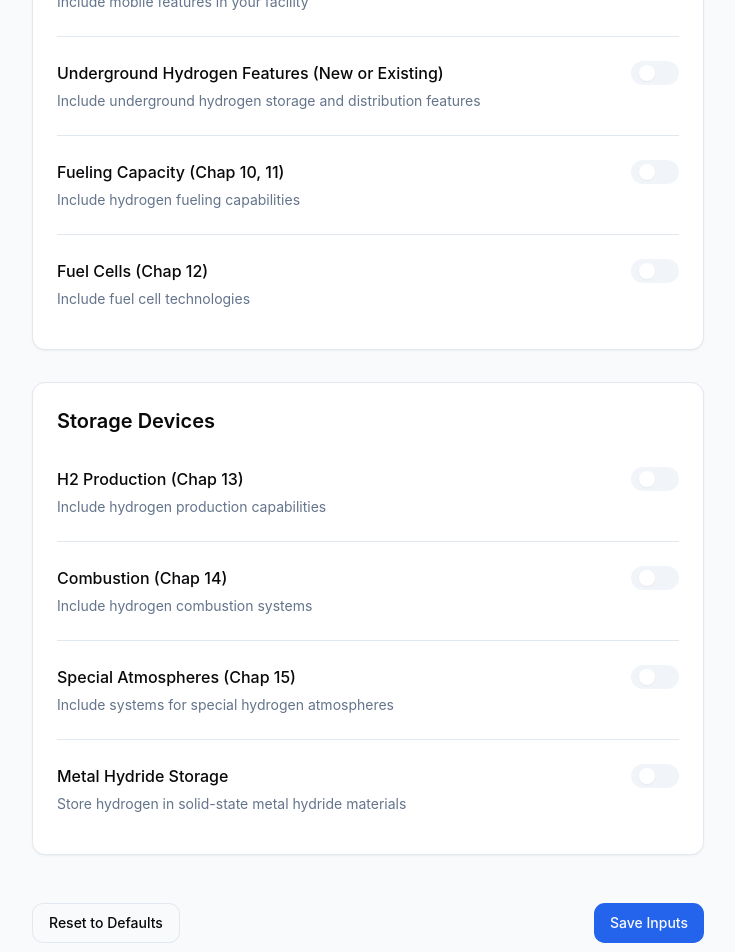
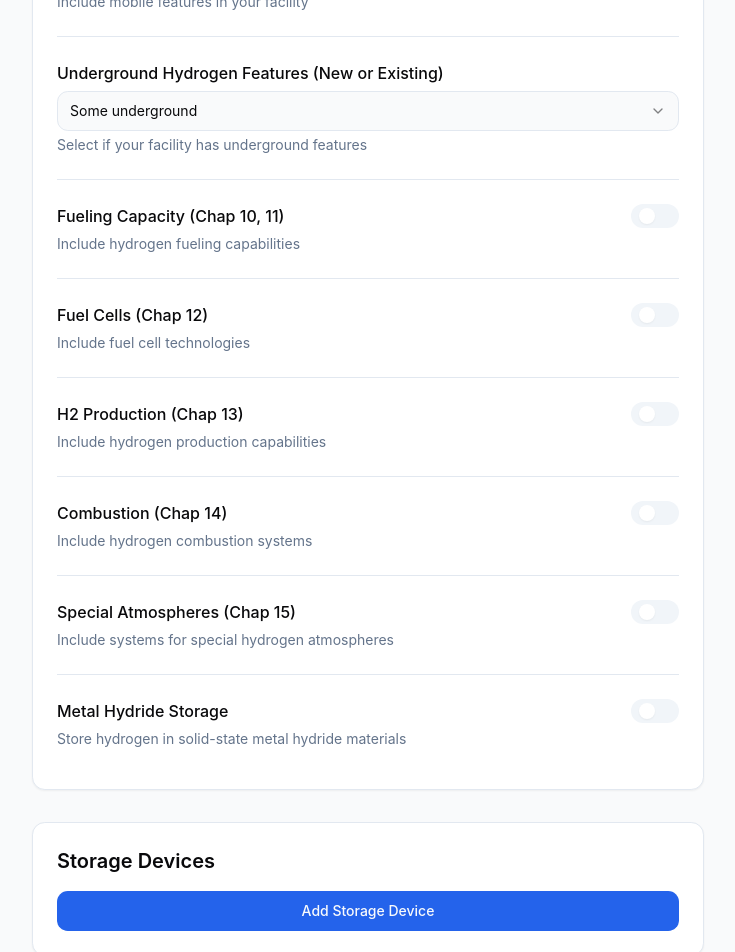
Before and after one commit to otterstone0/hello-inputs, a React (Vite) app: page / in a window 1280 px wide. Shown: the part 380-1332 px from the top of the page, without its empty margins (272-1007 px from the left). Built offline with nearby package versions, Linux system fonts and the light colour scheme.

Commit message:
feat: Implement card and storage device changes
Move options to first card, add dropdown, and implement dynamic storage device addition with input fields.

```diff
--- a/src/pages/Index.tsx
+++ b/src/pages/Index.tsx
@@ -8,11 +8,25 @@ import { toast } from "sonner";
 import ToggleInput from '@/components/ToggleInput';
 import Header from '@/components/Header';
 import Footer from '@/components/Footer';
+import { Input } from "@/components/ui/input";
+import { Label } from "@/components/ui/label";
+import { Select, SelectContent, SelectItem, SelectTrigger, SelectValue } from "@/components/ui/select";
+import { Trash2 } from "lucide-react";
+
+// Define the storage device type
+interface StorageDevice {
+  id: string;
+  name: string;
+  type: 'Liquid' | 'Gaseous';
+  quantity: string;
+  maxPressure: string;
+  maxDiameter: string;
+}
 
 const Index = () => {
   const [preferences, setPreferences] = useState({
     mobileFeatures: false,
-    undergroundHydrogenFeatures: false,
+    undergroundType: 'Some underground',
     fuelingCapacity: false,
     fuelCells: false,
     h2Production: false,
@@ -21,6 +35,8 @@ const Index = () => {
     metalHydrideStorage: false,
   });
 
+  const [storageDevices, setStorageDevices] = useState<StorageDevice[]>([]);
+
   const handleToggleChange = (key: string, value: boolean) => {
     setPreferences(prev => ({
       ...prev,
@@ -28,10 +44,43 @@ const Index = () => {
     }));
   };
 
+  const handleUndergroundChange = (value: string) => {
+    setPreferences(prev => ({
+      ...prev,
+      undergroundType: value
+    }));
+  };
+
+  const addStorageDevice = () => {
+    const newDevice: StorageDevice = {
+      id: `device-${Date.now()}`,
+      name: `Storage Device ${storageDevices.length + 1}`,
+      type: 'Gaseous',
+      quantity: '',
+      maxPressure: '',
+      maxDiameter: '',
+    };
+    setStorageDevices(prev => [...prev, newDevice]);
+    toast.success("Storage device added");
+  };
+
+  const updateStorageDevice = (id: string, field: keyof StorageDevice, value: string) => {
+    setStorageDevices(prev =>
+      prev.map(device =>
+        device.id === id ? { ...device, [field]: value } : device
+      )
+    );
+  };
+
+  const removeStorageDevice = (id: string) => {
+    setStorageDevices(prev => prev.filter(device => device.id !== id));
+    toast.info("Storage device removed");
+  };
+
   const handleReset = () => {
     setPreferences({
       mobileFeatures: false,
-      undergroundHydrogenFeatures: false,
+      undergroundType: 'Some underground',
       fuelingCapacity: false,
       fuelCells: false,
       h2Production: false,
@@ -39,12 +88,13 @@ const Index = () => {
       specialAtmospheres: false,
       metalHydrideStorage: false,
     });
+    setStorageDevices([]);
     toast.info("All inputs have been reset to default values");
   };
 
   const handleSave = () => {
     toast.success("Your facility inputs have been saved successfully");
-    console.log("Saved facility inputs:", preferences);
+    console.log("Saved facility inputs:", { preferences, storageDevices });
   };
 
   const container = {
@@ -90,13 +140,26 @@ const Index = () => {
                     onChange={(value) => handleToggleChange('mobileFeatures', value)}
                   />
                   <Separator />
-                  <ToggleInput
-                    id="undergroundHydrogenFeatures"
-                    label="Underground Hydrogen Features (New or Existing)"
-                    description="Include underground hydrogen storage and distribution features"
-                    defaultValue={preferences.undergroundHydrogenFeatures}
-                    onChange={(value) => handleToggleChange('undergroundHydrogenFeatures', value)}
-                  />
+
+                  <div className="py-4">
+                    <Label htmlFor="undergroundType" className="text-base font-medium mb-1.5 block">
+                      Underground Hydrogen Features (New or Existing)
+                    </Label>
+                    <Select
+                      value={preferences.undergroundType}
+                      onValueChange={handleUndergroundChange}
+                    >
+                      <SelectTrigger id="undergroundType" className="w-full">
+                        <SelectValue placeholder="Select underground type" />
+                      </SelectTrigger>
+                      <SelectContent>
+                        <SelectItem value="Some underground">Some underground</SelectItem>
+                        <SelectItem value="All above">All above</SelectItem>
+                      </SelectContent>
+                    </Select>
+                    <p className="text-sm text-muted-foreground mt-1">Select if your facility has underground features</p>
+                  </div>
+
                   <Separator />
                   <ToggleInput
                     id="fuelingCapacity"
@@ -113,16 +176,7 @@ const Index = () => {
                     defaultValue={preferences.fuelCells}
                     onChange={(value) => handleToggleChange('fuelCells', value)}
                   />
-                </div>
-              </div>
-            </Card>
-          </motion.div>
-
-          <motion.div variants={item}>
-            <Card className="overflow-hidden card-hover">
-              <div className="p-6">
-                <h2 className="text-xl font-semibold mb-4">Storage Devices</h2>
-                <div className="space-y-2">
+                  <Separator />
                   <ToggleInput
                     id="h2Production"
                     label="H2 Production (Chap 13)"
@@ -159,6 +213,98 @@ const Index = () => {
             </Card>
           </motion.div>
 
+          <motion.div variants={item}>
+            <Card className="overflow-hidden card-hover">
+              <div className="p-6">
+                <h2 className="text-xl font-semibold mb-4">Storage Devices</h2>
+
+                {storageDevices.length > 0 && (
+                  <div className="space-y-6 mb-6">
+                    {storageDevices.map((device) => (
+                      <div key={device.id} className="border rounded-lg p-4 relative">
+                        <Button
+                          variant="ghost"
+                          size="icon"
+                          className="absolute top-2 right-2 text-destructive hover:text-destructive/90 hover:bg-destructive/10"
+                          onClick={() => removeStorageDevice(device.id)}
+                        >
+                          <Trash2 size={18} />
+                        </Button>
+
+                        <div className="grid gap-4">
+                          <div>
+                            <Label htmlFor={`name-${device.id}`}>Name</Label>
+                            <Input
+                              id={`name-${device.id}`}
+                              value={device.name}
+                              onChange={(e) => updateStorageDevice(device.id, 'name', e.target.value)}
+                              className="mt-1"
+                            />
+                          </div>
+
+                          <div>
+                            <Label htmlFor={`type-${device.id}`}>Type</Label>
+                            <Select
+                              value={device.type}
+                              onValueChange={(value) => updateStorageDevice(device.id, 'type', value)}
+                            >
+                              <SelectTrigger id={`type-${device.id}`} className="mt-1">
+                                <SelectValue placeholder="Select type" />
+                              </SelectTrigger>
+                              <SelectContent>
+                                <SelectItem value="Liquid">Liquid</SelectItem>
+                                <SelectItem value="Gaseous">Gaseous</SelectItem>
+                              </SelectContent>
+                            </Select>
+                          </div>
+
+                          <div className="grid grid-cols-1 md:grid-cols-3 gap-4">
+                            <div>
+                              <Label htmlFor={`quantity-${device.id}`}>Quantity</Label>
+                              <Input
+                                id={`quantity-${device.id}`}
+                                value={device.quantity}
+                                onChange={(e) => updateStorageDevice(device.id, 'quantity', e.target.value)}
+                                className="mt-1"
+                              />
+                            </div>
+
+                            <div>
+                              <Label htmlFor={`pressure-${device.id}`}>Max Operating Pressure (psig)</Label>
+                              <Input
+                                id={`pressure-${device.id}`}
+                                value={device.maxPressure}
+                                onChange={(e) => updateStorageDevice(device.id, 'maxPressure', e.target.value)}
+                                className="mt-1"
+                              />
+                            </div>
+
+                            <div>
+                              <Label htmlFor={`diameter-${device.id}`}>Max pipe inner diameter (in)</Label>
+                              <Input
+                                id={`diameter-${device.id}`}
+                                value={device.maxDiameter}
+                                onChange={(e) => updateStorageDevice(device.id, 'maxDiameter', e.target.value)}
+                                className="mt-1"
+                              />
+                            </div>
+                          </div>
+                        </div>
+                      </div>
+                    ))}
+                  </div>
+                )}
+
+                <Button
+                  onClick={addStorageDevice}
+                  className="w-full transition-all duration-300"
+                >
+                  Add Storage Device
+                </Button>
+              </div>
+            </Card>
+          </motion.div>
+
           <motion.div
             variants={item}
             className="flex justify-between pt-4"
```
